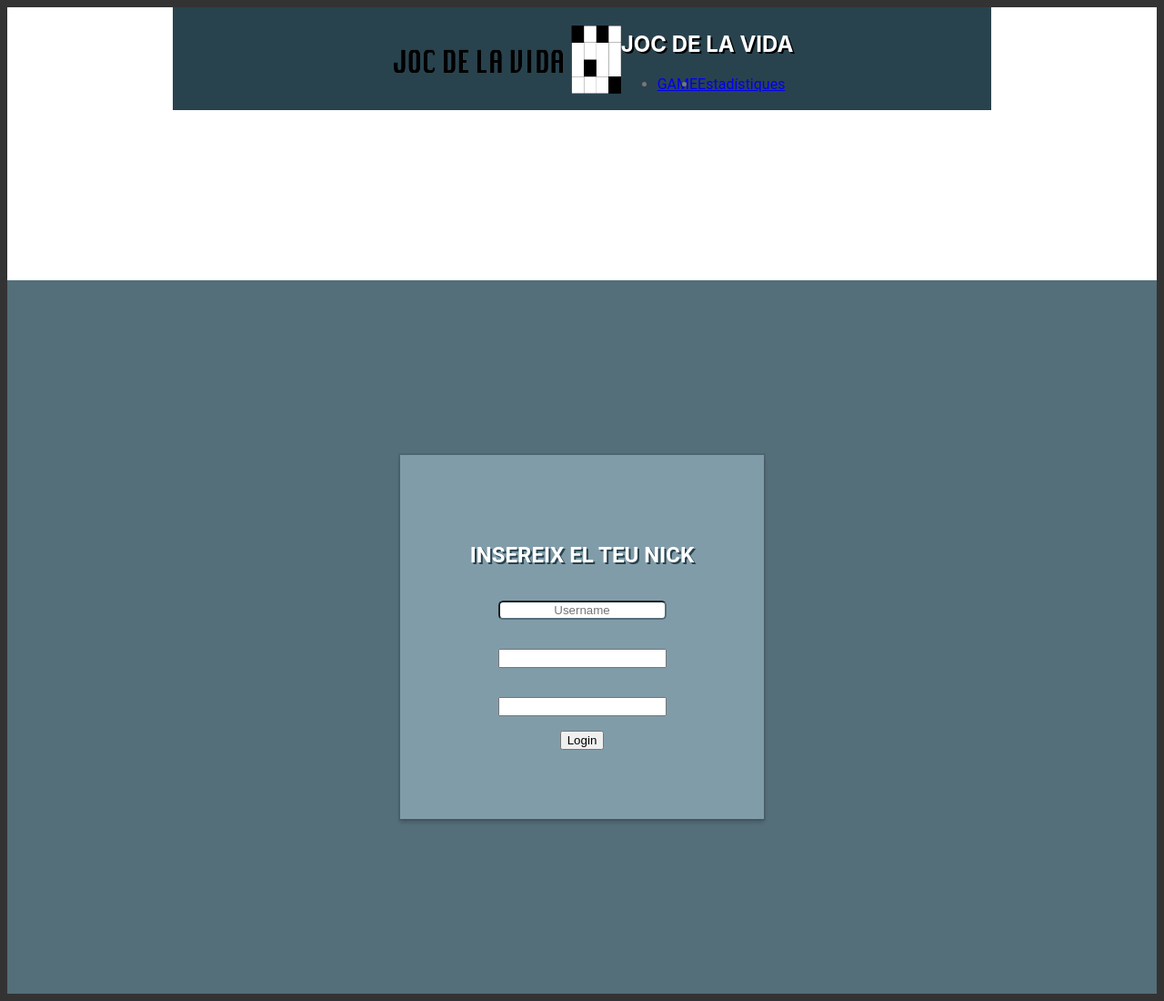
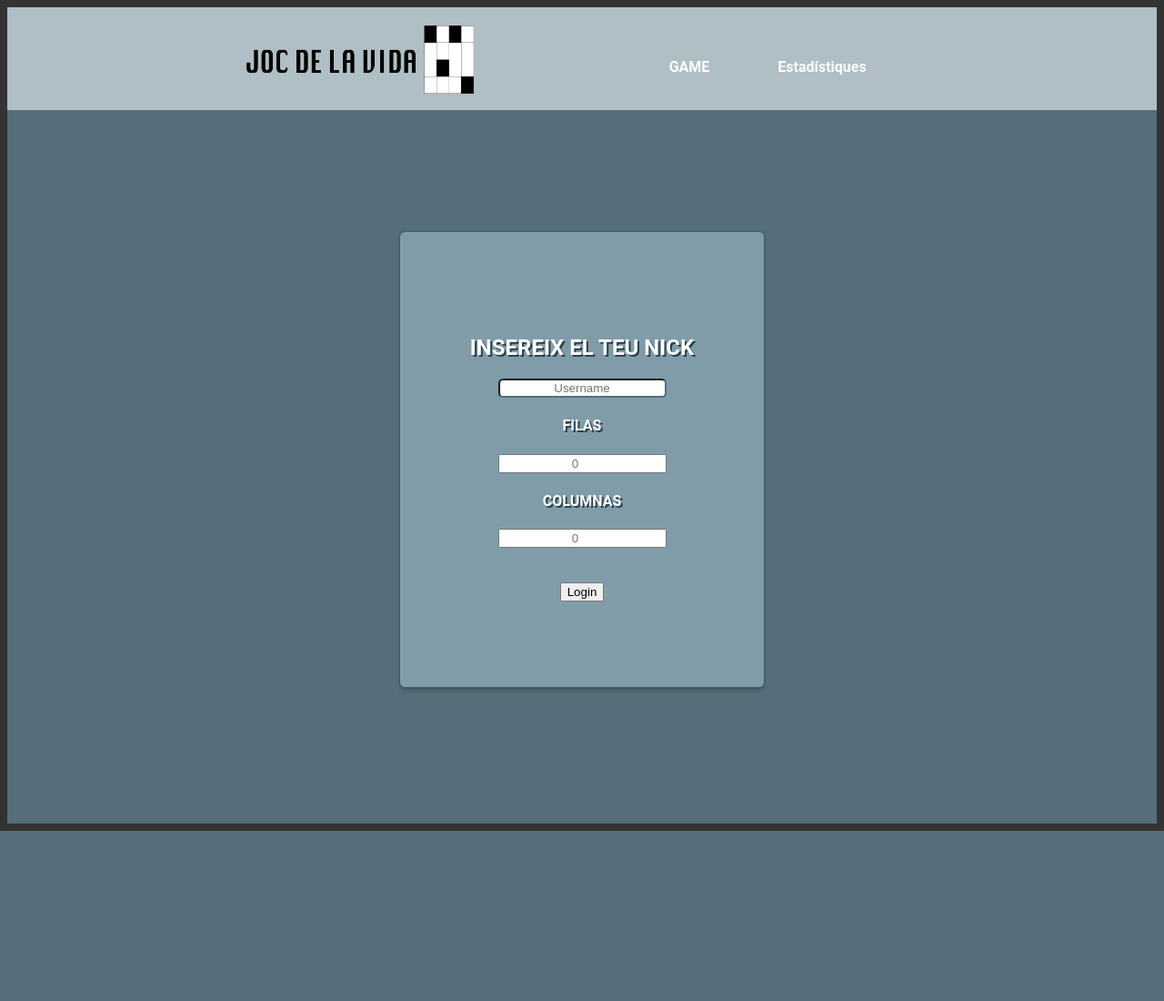
Before and after one commit to vallma/GameOFLife, a PHP site: page /Formulari.html in a window 1280 px wide. Shown: the whole page at 91% size. After the commit the page ends 913 px from the top, so only its background shows below. Run offline with PHP 8.4, Linux system fonts and the light colour scheme.

Commit message:
Dilluns Mati Optimització de codi

```diff
--- a/Formulari.html
+++ b/Formulari.html
@@ -5,16 +5,17 @@
     <link href="style.css"
       rel="stylesheet" type="text/css">
     <link href="index.html">
+    <script src="functions.js"></script>
     <title>JOC DE LA VIDA</title>
 </head>
 <body>
 
-    <header>
-    <div id="cabezera">
+  <header>
+    <div class="menu">
+
         <img src="Logo.png" alt="" >
+        <nav>
 
-        <nav>
-            <h1>JOC DE LA VIDA</h1>
             <ul>
               <li><a href="./index.html">GAME</a></li>
               <li><a href="#">Estadístiques</a></li>
@@ -24,52 +25,29 @@
     </div>
 </header>
     <div id="background">
-    <div id="ContainerFormulari">
+    <form id="ContainerFormulari"  method="POST">
+
+        <h2>INSEREIX EL TEU NICK</h2>
+
+            <input id="inputtext" type="text" name="username" id="username" placeholder="Username">
+
+        <h4>FILAS</h4>
+            <input id="filas" type="number" placeholder="0" value="" >
+
+        <h4>COLUMNAS</h4>
+            <input id="columnas" type="number" placeholder="0" value="" ><br>
+    </br>
 
 
-        <h2>INSEREIX EL TEU NICK</h2>
-        <p>
-            <input id="inputtext" type="text" name="username" id="username" placeholder="Username">
-        </p>
-        <p>
-            <input id="filas" type="number"  >
-        </p>
-        <p>
-            <input id="columnas" type="number" >
-        </p>
+        <button type="button" value="Login"  onclick="guardarFormulari();" >Login</button>
 
-        <button a href value="Login"  onclick="window('index.html')" >Login</button>
-
-
-    <script>
-       for( input of document.querySelectorAll("input[type=range]")){
-   actualizarInput(input)
-}
-
-document.addEventListener("input", function(evt) {
-   var input = evt.target;
-   actualizarInput(input)
-});
-
-function actualizarInput(input){
-   var label = input.parentElement.querySelector("label");
-   label.innerHTML = input.value;
-   var inputMin = input.getAttribute("min");
-   var inputMax = input.getAttribute("max");
-   var unidad = (inputMax - inputMin) / 100;
-   input.style.setProperty("--value", (input.value - inputMin)/unidad);
-}
+    </form>
 
 
 
-    </script>
-    <div id="preview">
+<script>
 
-    </div>
-    </div>
-
-</div>
-
+</script>
 
 </body>
 </html>
--- a/style.css
+++ b/style.css
@@ -9,27 +9,64 @@ EDIT ON
 
 body{ background-color:#333; color:#777; font-family: 'Roboto';
     flex-direction: column;
-    flex-wrap: nowrap;
     justify-content: center;
     align-content: stretch;
     align-items: center;}
 
 
-    img{
-      padding-left: 25;
-      height: 75;
-      width: 250;
-    }
+img{
+      margin: 20px;
+      height: 75px;
+      width: 250px;
+      float: left;
+      padding-left: 20px;
+      margin-right: 100px;
+
+     }
+nav{
+  float: left;
+  margin-right: 70px;
+
+}
+nav ul li{
+  list-style: none;
+  margin-left: 75px;
+  padding: 12px 0;
+  float: left;
+  position: relative;
+
+
+}
+
+nav ul li a{
+text-decoration:none ;
+color: #fff;
+font-weight: bold;
+font-weight: 40px;
+}
+nav ul li a:hover:before{
+  width: 100%;
+  background:#fff ;
+}
+
+
 
 header{
-  background-color: #fff;
+  background-color: #B0BEC5;
+  width: 100%;
+
+  clear: both;
+  content: '';
+  display: flex;
 }
-#cabezera{
+.menu{
         display: flex;
         width: 900;
-        margin: 0 auto;
+        float: left;
+
         padding-top: 2pt;
-        background-color: #29434e;
+        padding-right: 20pt;
+        background-color: #B0BEC5;
         height: 110px;
         flex-direction: row;
         flex-grow: 100;
@@ -43,10 +80,6 @@ header{
     }
 
 
-    ul{
-      display: flex;
-      flex-direction: row;
-    }
 
 
 
@@ -65,7 +98,7 @@ header{
 }
 
 #Containerformulari{
-    height: 400;
+    height: 500;
     width: 400;
     background-color: #819ca9;
     display: flex;
@@ -75,7 +108,11 @@ header{
     align-content: center;
     justify-content: center;
     flex-direction: column;
+    border-radius: 4pt;
     }
+  input{
+    text-align: center;
+  }
 
 
 
@@ -94,7 +131,7 @@ h1{
   text-align: center;
   align-content: flex-start;
   justify-content: center;
-  font-family: -apple-system, BlinkMacSystemFont, 'Segoe UI', Roboto, Oxygen, Ubuntu, Cantarell, 'Open Sans', 'Helvetica Neue', sans-serif
+  font-family: 'Roboto'
   ;
   text-shadow: 2px 2px  black ;
 
@@ -113,6 +150,15 @@ h2{
     color:#fff;
 
 
+
+}
+h4{
+  text-align: center;
+    align-content: flex-start;
+    justify-content: center;
+    text-shadow: 2px 2px  #29434e ;
+    border: 1px;
+  color: #fff;
 }
 #preview{
   background-color: #fff;
@@ -130,11 +176,33 @@ h2{
 
 /* GAME*/
 
+#stats{
+  background-color: #6264b6;
+  display: -ms-flexbox;
+    display: -webkit-flex;
+    display: flex;
+    -webkit-flex-direction: column;
+    -ms-flex-direction: column;
+    flex-direction: column;
+    -webkit-flex-wrap: wrap;
+    -ms-flex-wrap: wrap;
+    flex-wrap: wrap;
+    -webkit-justify-content: right;
+    -ms-flex-pack: right;
+    justify-content: right;
+    -webkit-align-content:right;
+    -ms-flex-line-pack: right;
+    align-content: right;
+    height: 500;
+    width: 300;
+    margin: auto;
+    padding: 0;
+    float: right;
+
+}
 
 
-header{
-  height: 300;
-}
+
 
 
 html {
```
Also changed, not shown: functions.js (+236 -2 lines), index.html (+16 -225 lines).
